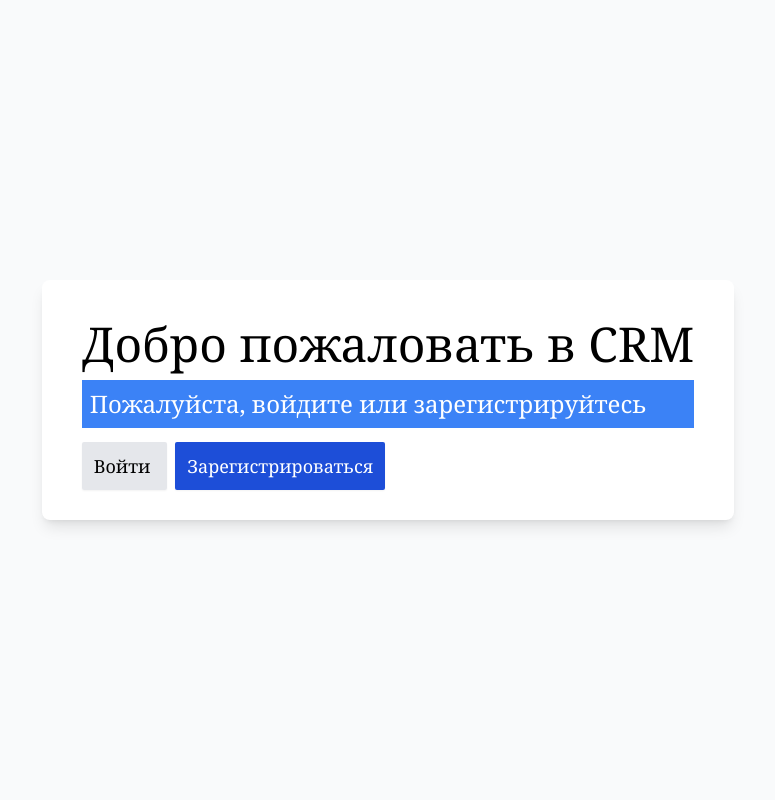
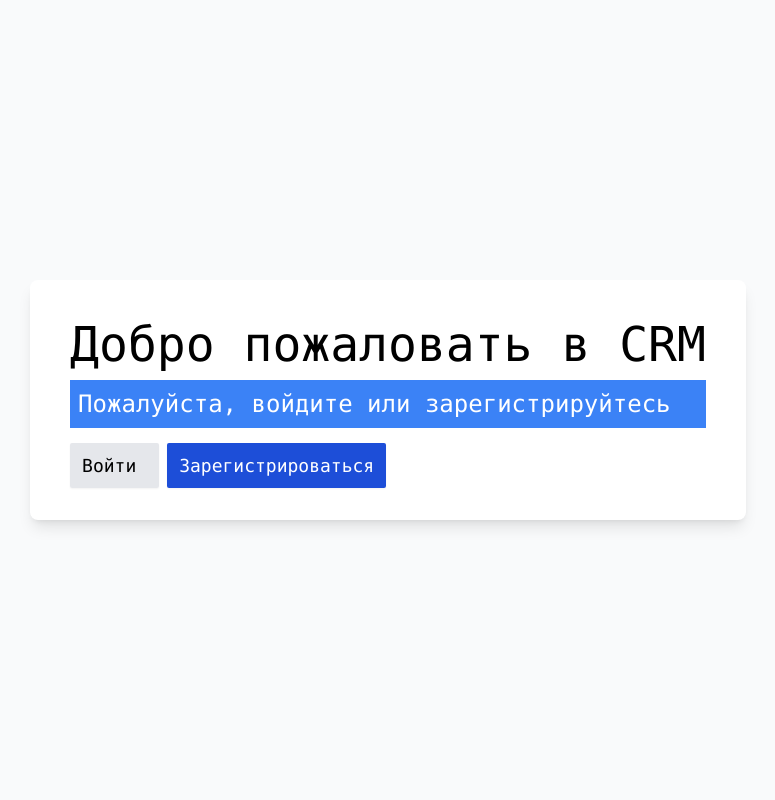
Before and after one commit to Alexander-vlk/django-crm, a Django app: page / in a window 1280 px wide. Shown: the whole page, without its empty margins (252-1027 px from the left). Run offline with Django 4.2, Linux system fonts and the light colour scheme; some libraries are stand-ins or nearby versions.

Commit message:
fix: changed font-family on the site

```diff
--- a/crm/theme/templates/base.html
+++ b/crm/theme/templates/base.html
@@ -9,7 +9,7 @@
 		{% tailwind_css %}
 	</head>
 
-	<body class="bg-gray-50 font-serif leading-normal tracking-normal">
+	<body class="bg-gray-50 font-mono leading-normal tracking-normal">
 		{% block header %}{% endblock header %}
 		{% block navbar %}{% endblock navbar %}
 		{% block content %}{% endblock content %}
```
